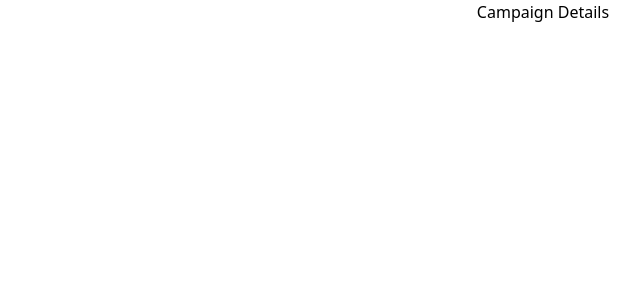
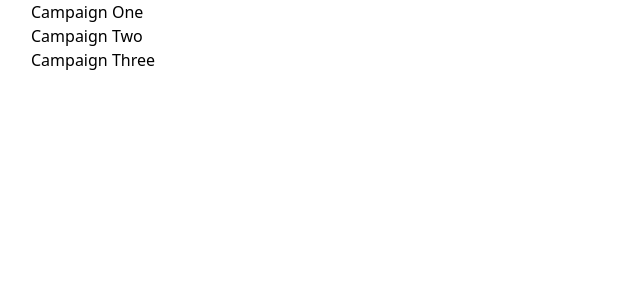
Before and after one commit to p1rv/futurum-crud, a React (Vite) app: page / in a window 1280 px wide. Shown: the top 300 px of the page, without its empty margins (97-737 px from the left). Built offline with nearby package versions, Linux system fonts and the light colour scheme; data requests are answered from the project's data file.

Commit message:
fetching saved campaigns data on mount

```diff
--- a/src/CampaignDetails.tsx
+++ b/src/CampaignDetails.tsx
@@ -1,3 +1,9 @@
-export const CampaignDetails: React.FC = () => {
-  return <div>Campaign Details</div>;
+import { ICampaignEntry } from "./types";
+
+interface ICampaignDetailsProps {
+  campaign: ICampaignEntry;
+}
+
+export const CampaignDetails: React.FC<ICampaignDetailsProps> = ({ campaign }) => {
+  return <div className="w-full">{campaign.campaign_name}</div>;
 };
--- a/src/Campaigns.tsx
+++ b/src/Campaigns.tsx
@@ -2,7 +2,7 @@ import { CampaignsList } from "./CampaignsList";
 
 export const Campaigns: React.FC = () => {
   return (
-    <div>
+    <div className="w-full">
       <CampaignsList />
     </div>
   );
--- a/src/CampaignsList.tsx
+++ b/src/CampaignsList.tsx
@@ -1,9 +1,18 @@
 import { CampaignDetails } from "./CampaignDetails";
+import { useFetchCampaignsQuery } from "./store";
 
 export const CampaignsList: React.FC = () => {
+  const { data, error, isFetching } = useFetchCampaignsQuery(null);
+
   return (
     <div>
-      <CampaignDetails />
+      {data &&
+        data.map((campaign) => (
+          <CampaignDetails
+            key={campaign.id}
+            campaign={campaign}
+          />
+        ))}
     </div>
   );
 };
```
